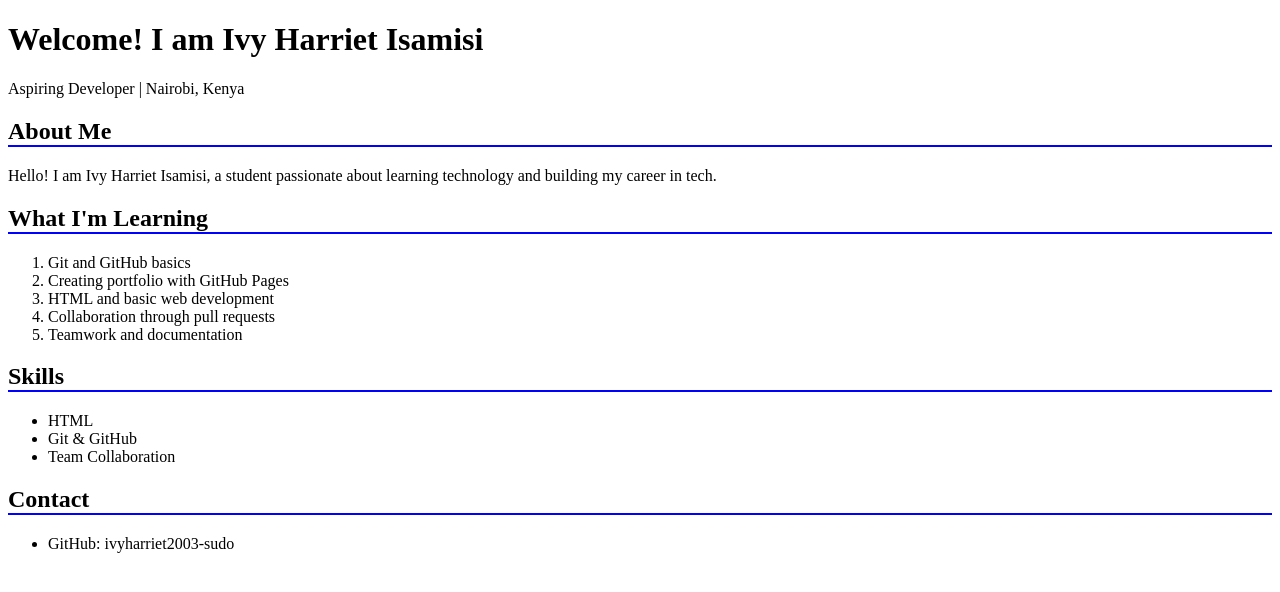
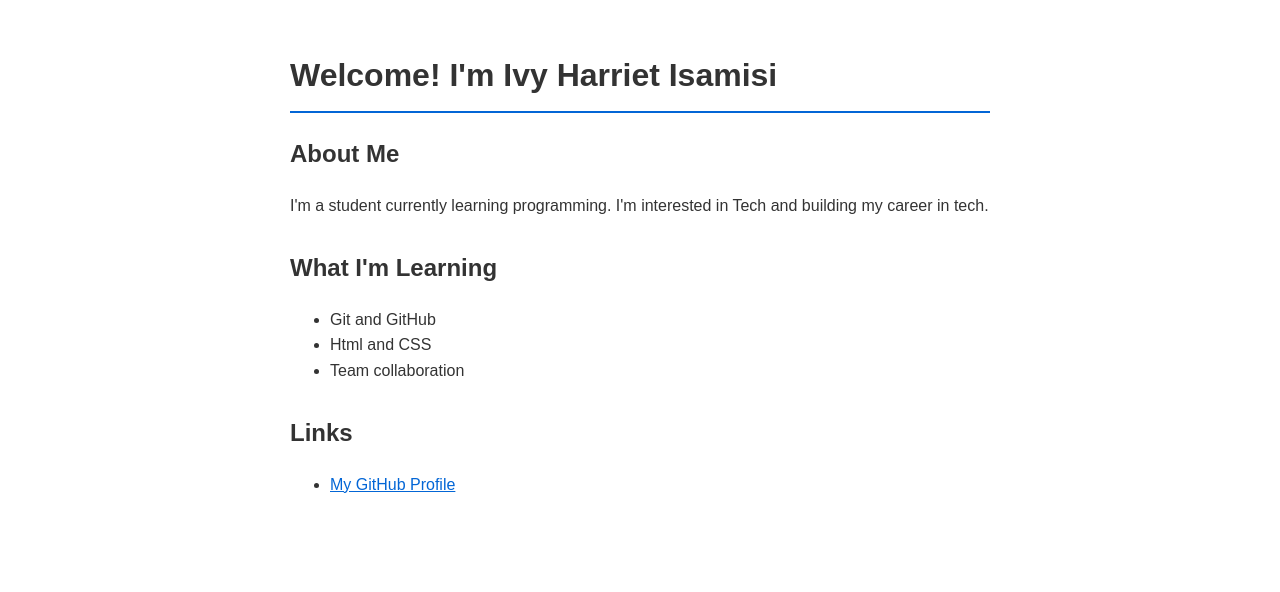
Before and after one commit to ivyharriet2003-sudo/ivyharriet2003-sudo.github.io, a plain HTML site: page index.html in a window 1280 px wide. Drawn offline with Linux system fonts and the light colour scheme.

Commit message:
Update index.html

```diff
--- a/index.html
+++ b/index.html
@@ -1,40 +1,54 @@
+
 <!DOCTYPE html>
-<html>
+<html lang="en">
 <head>
-<title>Ivy Harriet Isamisi - Portfolio</title>
+    <meta charset="UTF-8">
+    <meta name="viewport" content="width=device-width, initial-scale=1.0">
+    <title>My Personal Site</title>
     <style>
-h2 {
-  border-bottom: 2px solid blue;
+        body {
+            font-family: Arial, sans-serif;
+            max-width: 700px;
+            margin: 50px auto;
+            padding: 0 20px;
+            line-height: 1.6;
+            color: #333;
+        }
+        h1 {
+            border-bottom: 2px solid #0366d6;
+            padding-bottom: 10px;
+        }
+        a {
+            color: #0366d6;
+        }
+        .section {
+            margin-bottom: 30px;
         }
     </style>
 </head>
 <body>
-<h1>Welcome! I am Ivy Harriet Isamisi</h1>
-<p>Aspiring Developer | Nairobi, Kenya</p>
+    <h1>Welcome! I'm Ivy Harriet Isamisi</h1>
 
+    <div class="section">
         <h2>About Me</h2>
-<p>Hello! I am Ivy Harriet Isamisi, a student passionate about learning technology and building my career in tech.</p>
+        <p>I'm a student currently learning programming.
+           I'm interested in Tech and building my career in tech.</p>
+    </div>
 
+    <div class="section">
         <h2>What I'm Learning</h2>
-<ol>
-<li>Git and GitHub basics</li>
-<li>Creating portfolio with GitHub Pages</li>
-<li>HTML and basic web development</li>
-<li>Collaboration through pull requests</li>
-<li>Teamwork and documentation</li>
-</ol>
+        <ul>
+            <li>Git and GitHub</li>
+            <li>Html and CSS</li>
+            <li>Team collaboration</li>
+        </ul>
+    </div>
 
-<h2>Skills</h2>
+    <div class="section">
+        <h2>Links</h2>
         <ul>
-<li>HTML</li>
-<li>Git & GitHub</li>
-<li>Team Collaboration</li>
+            <li><a href="https://github.com/ivyharriet2003-sudo">My GitHub Profile</a></li>
         </ul>
-
-<h2>Contact</h2>
-<ul>
-<li>GitHub: ivyharriet2003-sudo</li>
-</ul>
-
+    </div>
 </body>
 </html>
```
Lines whose indentation alone changed are shown as unchanged.
